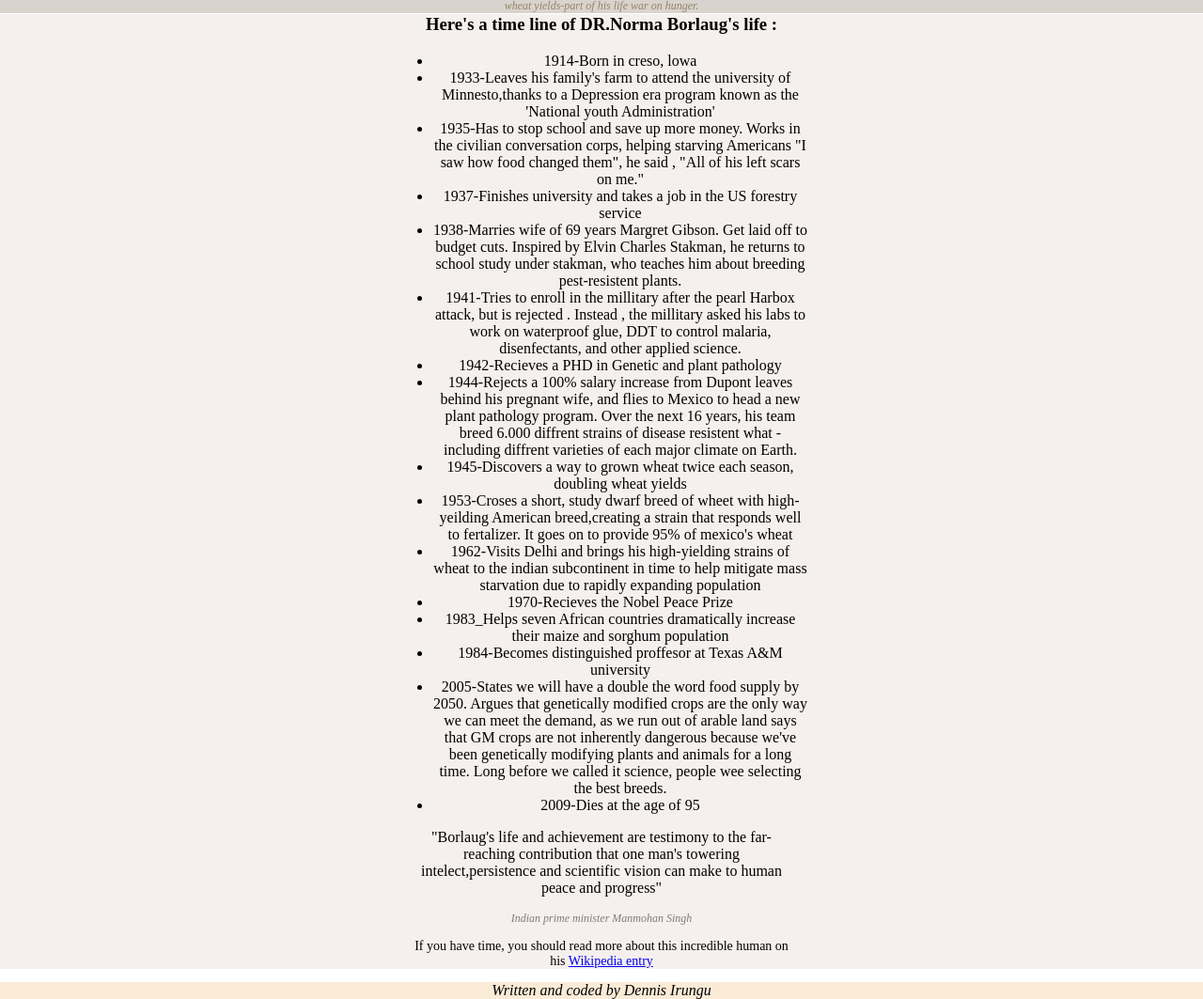
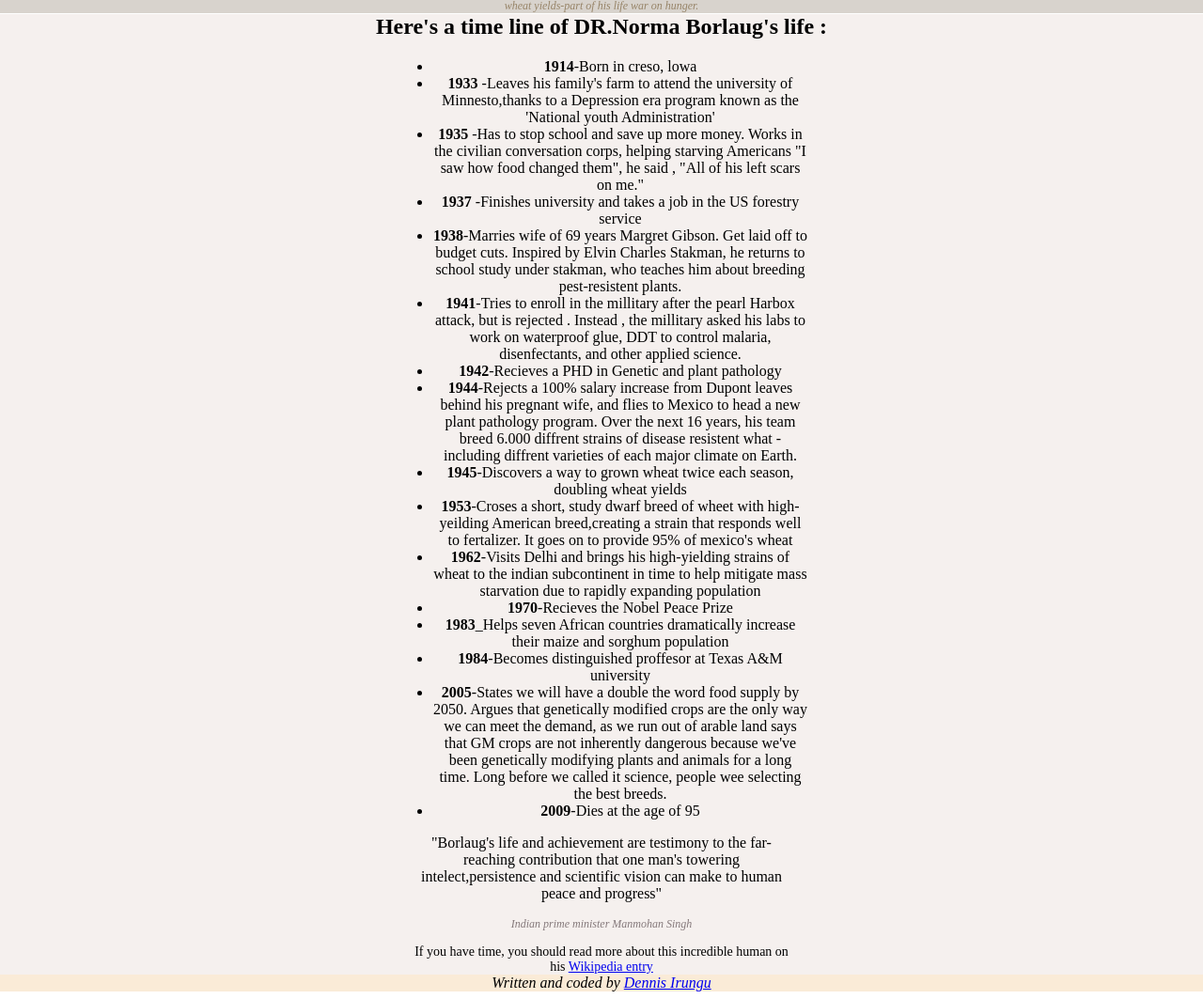
Before and after one commit to irungudenninganga/Dr.Norman, a plain HTML site: page index.html in a window 1280 px wide. Shown: the part 434-1497 px from the top of the page at 94% size. Drawn offline with Linux system fonts and the light colour scheme.

Commit message:
completed html and css

```diff
--- a/index.css
+++ b/index.css
@@ -13,11 +13,12 @@ body{
 }
 #first-holder{
     background-color: rgb(250, 246, 241);
-
+    display: inline;
 
 }
 #list{
-    text-align: center;
+    align-items: center;
+
 }
 
 div #name{
@@ -38,8 +39,7 @@ div #name{
 }
 span{
    text-align: left;
-   font-size: larger;
-   display: block;
+   font-weight: bold;
    margin-top: 0;
    margin-bottom: 0;
 }
@@ -61,10 +61,12 @@ ul li{
     font-style: italic;
     color: rgb(151, 132, 104);
 }
-#third-holder{
+#third-holder {
     background-color: rgb(245, 240, 238);
+    text-align: center;
 
 }
+
 h3{
     margin-top: +20px;
 }
@@ -90,6 +92,6 @@ h3{
     /*width: 700px;*/
     margin-left: auto;
     margin-right: auto;
-    mmargin: -10px;
+    margin: -14px;
 
 }
--- a/index.html
+++ b/index.html
@@ -6,7 +6,7 @@
     <title>Dr Norman Borlaug</title>
     <link rel="stylesheet" href="./index.css">
 </head>
-<body  tyle = "margin:0">
+<body  style = "margin:0">
     <div id="parent-holder">
         <div id="first-holder">
             <h1 id="name"><u>Dr. Norman Borlaug</u> </h1>
@@ -19,35 +19,35 @@
             <p class="brief-explanation">DR Norman Borloug, third from left, trains biologist in mexico on how to increase wheat yields-part of his life war on hunger.</p>
         </div>
         <div id="third-holder">
-            <h3>Here's a time line of DR.Norma Borlaug's life :</h3>
+            <h2>Here's a time line of DR.Norma Borlaug's life :</h2>
             <ul id="list">
-                <li> 1914-Born in creso, lowa</li>
-                <li> 1933-Leaves his family's farm to attend the university of Minnesto,thanks to a Depression era program known as the 'National youth Administration'</li>
-                <li>1935-Has to stop school and save up more money. Works in the civilian conversation corps, helping starving Americans "I saw how food changed them", he said , "All of his left scars on me."</li>
-                <li>1937-Finishes university and takes a job in the US forestry service </li>
-                <li>1938-Marries wife of 69 years Margret Gibson. Get laid off to budget cuts. Inspired by Elvin Charles Stakman, he returns to school study under stakman, who teaches him about breeding pest-resistent plants.</li>
-                <li>1941-Tries to enroll in the millitary after the pearl Harbox attack, but is rejected . Instead , the millitary asked his labs to work on waterproof glue, DDT to control malaria, disenfectants, and other applied science.</li>
-                <li>1942-Recieves a PHD in Genetic and plant pathology</li>
-                <li>1944-Rejects a 100% salary increase from Dupont leaves behind his pregnant wife, and flies to Mexico to head a new plant pathology program. Over the next 16 years, his team breed 6.000 diffrent strains of disease resistent what - including diffrent varieties of each major climate on Earth.</li>
-                <li>1945-Discovers a way to grown wheat twice each season, doubling wheat yields</li>
-                <li>1953-Croses a short, study dwarf breed of wheet with high-yeilding American breed,creating a strain that responds well to fertalizer. It goes on to provide 95% of mexico's wheat</li>
-                <li>1962-Visits Delhi and brings his high-yielding strains of wheat to the indian subcontinent in time to help mitigate mass starvation due to rapidly expanding population</li>
-                <li>1970-Recieves the Nobel Peace Prize</li>
-                <li>1983_Helps seven African countries dramatically increase their maize and sorghum population</li>
-                <li>1984-Becomes distinguished proffesor at Texas A&M university </li>
-                <li>2005-States we will have a double the word food supply by 2050. Argues that genetically modified crops are the only way we can meet the demand, as we run out of arable land says that GM crops are not inherently dangerous because we've been genetically modifying plants and animals for a long time. Long before we called it science, people wee selecting the best breeds.</li>
-                <li>2009-Dies at the age of 95</li>
+                <li><span>1914</span>-Born in creso, lowa</li>
+                <li><span>1933</span> -Leaves his family's farm to attend the university of Minnesto,thanks to a Depression era program known as the 'National youth Administration'</li>
+                <li><span>1935</span> -Has to stop school and save up more money. Works in the civilian conversation corps, helping starving Americans "I saw how food changed them", he said , "All of his left scars on me."</li>
+                <li><span>1937</span> -Finishes university and takes a job in the US forestry service </li>
+                <li><span>1938</span>-Marries wife of 69 years Margret Gibson. Get laid off to budget cuts. Inspired by Elvin Charles Stakman, he returns to school study under stakman, who teaches him about breeding pest-resistent plants.</li>
+                <li><span>1941</span>-Tries to enroll in the millitary after the pearl Harbox attack, but is rejected . Instead , the millitary asked his labs to work on waterproof glue, DDT to control malaria, disenfectants, and other applied science.</li>
+                <li><span>1942</span>-Recieves a PHD in Genetic and plant pathology</li>
+                <li><span>1944</span>-Rejects a 100% salary increase from Dupont leaves behind his pregnant wife, and flies to Mexico to head a new plant pathology program. Over the next 16 years, his team breed 6.000 diffrent strains of disease resistent what - including diffrent varieties of each major climate on Earth.</li>
+                <li><span>1945</span>-Discovers a way to grown wheat twice each season, doubling wheat yields</li>
+                <li><span>1953</span>-Croses a short, study dwarf breed of wheet with high-yeilding American breed,creating a strain that responds well to fertalizer. It goes on to provide 95% of mexico's wheat</li>
+                <li><span>1962</span>-Visits Delhi and brings his high-yielding strains of wheat to the indian subcontinent in time to help mitigate mass starvation due to rapidly expanding population</li>
+                <li><span>1970</span>-Recieves the Nobel Peace Prize</li>
+                <li><span>1983</span>_Helps seven African countries dramatically increase their maize and sorghum population</li>
+                <li><span>1984</span>-Becomes distinguished proffesor at Texas A&M university </li>
+                <li><span>2005</span>-States we will have a double the word food supply by 2050. Argues that genetically modified crops are the only way we can meet the demand, as we run out of arable land says that GM crops are not inherently dangerous because we've been genetically modifying plants and animals for a long time. Long before we called it science, people wee selecting the best breeds.</li>
+                <li><span>2009</span>-Dies at the age of 95</li>
             </ul>
 
         <p class="achievement">"Borlaug's life and achievement are testimony to the far-reaching contribution that one man's towering intelect,persistence and scientific vision can make to human peace and progress"</p>
         <p class="manmohan">Indian prime minister Manmohan Singh</p>
-        <p class="extra">If you have time, you should read more about this incredible human on his <a href="https://en.wikipedia.org/wiki/Norman_Borlaug">Wikipedia entry</a></p>
+        <p class="extra">If you have time, you should read more about this incredible human on his <a target="_blank" href="https://en.wikipedia.org/wiki/Norman_Borlaug">Wikipedia entry</a></p>
     </div>
 
     </div>
     <div id="footer-holder">
         <footer>
-            <em>Written and coded by Dennis Irungu </em>
+            <em>Written and coded by <a href="https://github.com/irungudenninganga">Dennis Irungu</a>  </em>
         </footer>
     </div>
 
```
